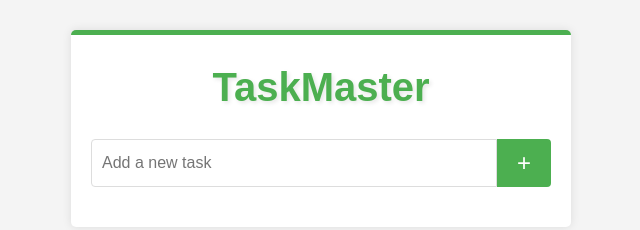
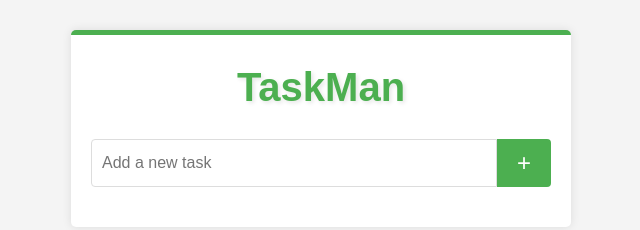
Before and after one commit to daniissac/task, a plain HTML site: page index.html in a window 1280 px wide. Shown: the whole page, without its empty margins (319-959 px from the left). Drawn offline with Linux system fonts and the light colour scheme.

Commit message:
Update index.html

```diff
--- a/index.html
+++ b/index.html
@@ -3,14 +3,14 @@
 <head>
     <meta charset="UTF-8">
     <meta name="viewport" content="width=device-width, initial-scale=1.0">
-    <title>TaskMaster</title>
+    <title>TaskMan</title>
     <link rel="stylesheet" href="styles.css">
     <link rel="manifest" href="manifest.json">
     <link rel="icon" href="icon.svg" type="image/svg+xml">
 </head>
 <body>
     <div class="container">
-        <h1>TaskMaster</h1>
+        <h1>TaskMan</h1>
         <form id="todo-form">
             <input type="text" id="todo-input" placeholder="Add a new task" required>
             <button type="submit">+</button>
```
